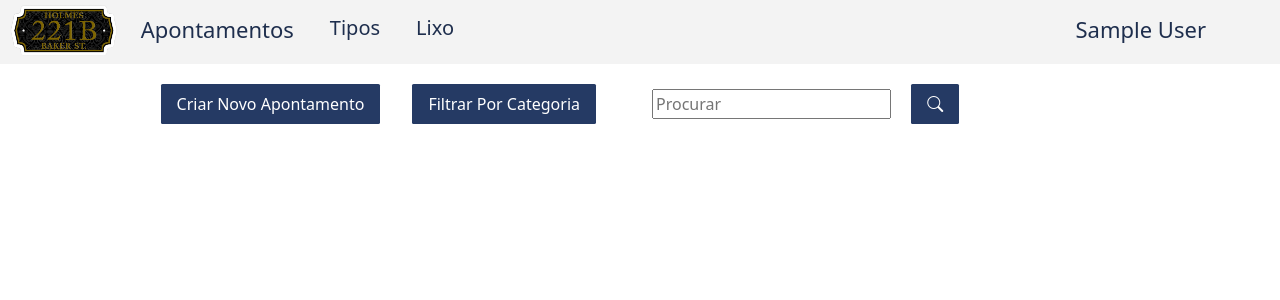
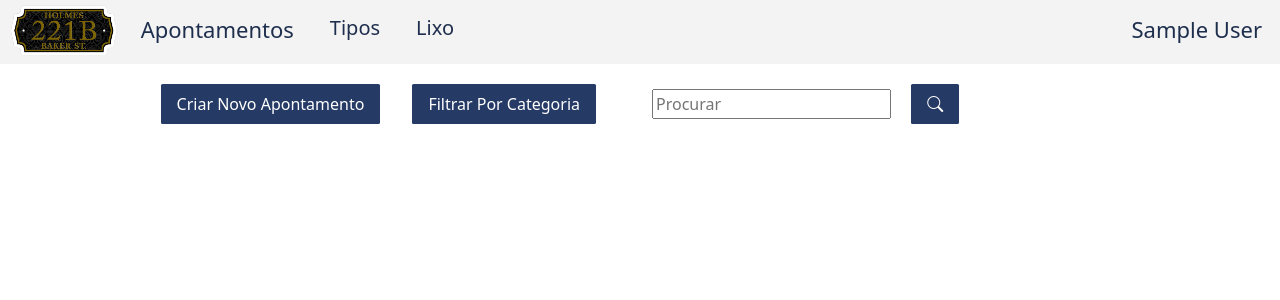
Before and after one commit to vivianmartins/SIR-PHP, a PHP site: page /home.php in a window 1280 px wide. Shown: the top 300 px of the page. Run offline with PHP 8.4, Linux system fonts and the light colour scheme; the visitor is signed in with stand-in values (Sample User, id 1); data that the repository does not hold is empty; some libraries are stand-ins or nearby versions.

Commit message:
Update navbar.php

```diff
--- a/navbar.php
+++ b/navbar.php
@@ -9,7 +9,7 @@
 			<li><a href="./tipos.php"> Tipos </a></li>
 			<li><a href="./lixo.php"> Lixo </a></li>
 			<li style="float:right ">
-				<a style="font-size: 22px; margin-right: 4rem" href="./perfiluser.php"> <?php echo $_SESSION['nome'] ?> </a>
+				<a style="font-size: 22px;" href="./perfiluser.php"> <?php echo $_SESSION['nome'] ?> </a>
 			</li>
 
 
```
